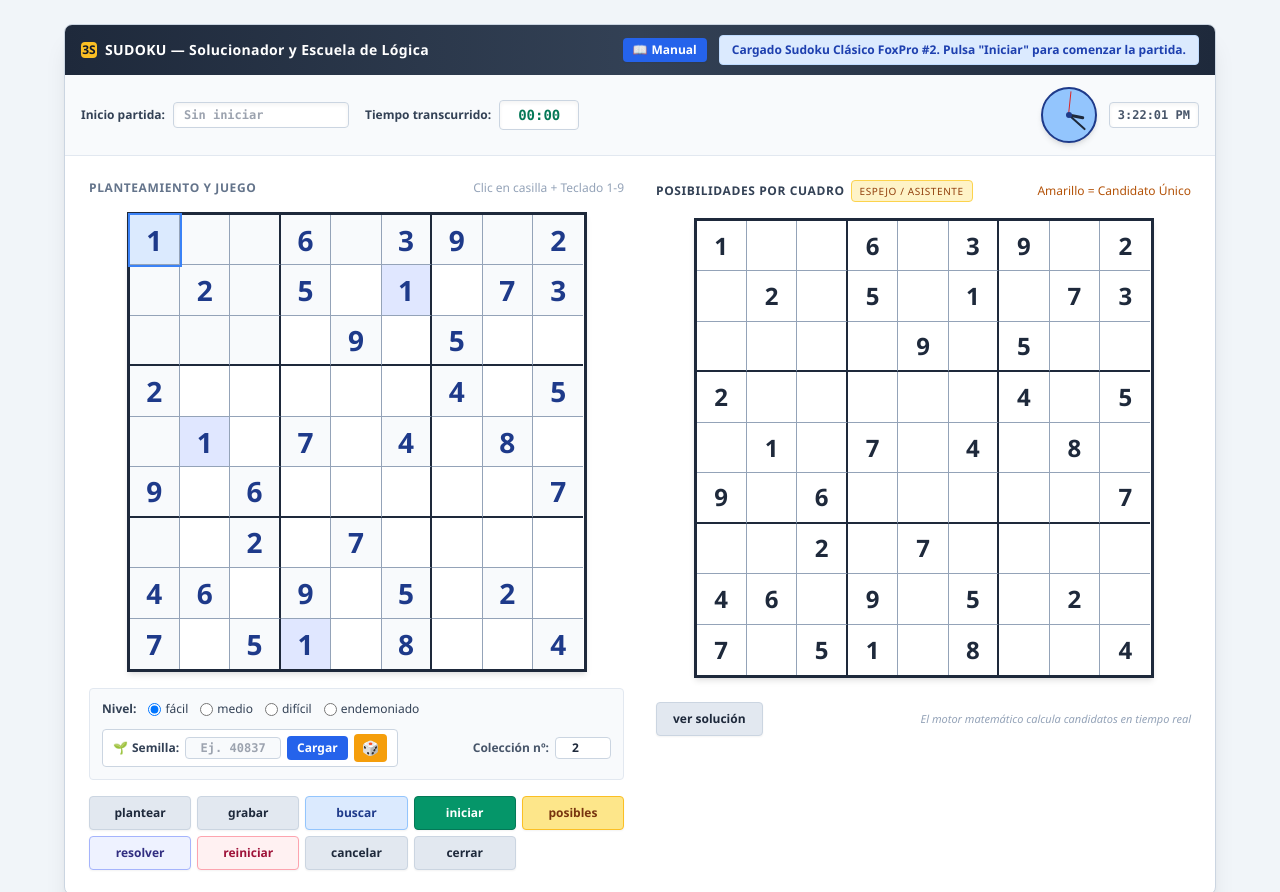
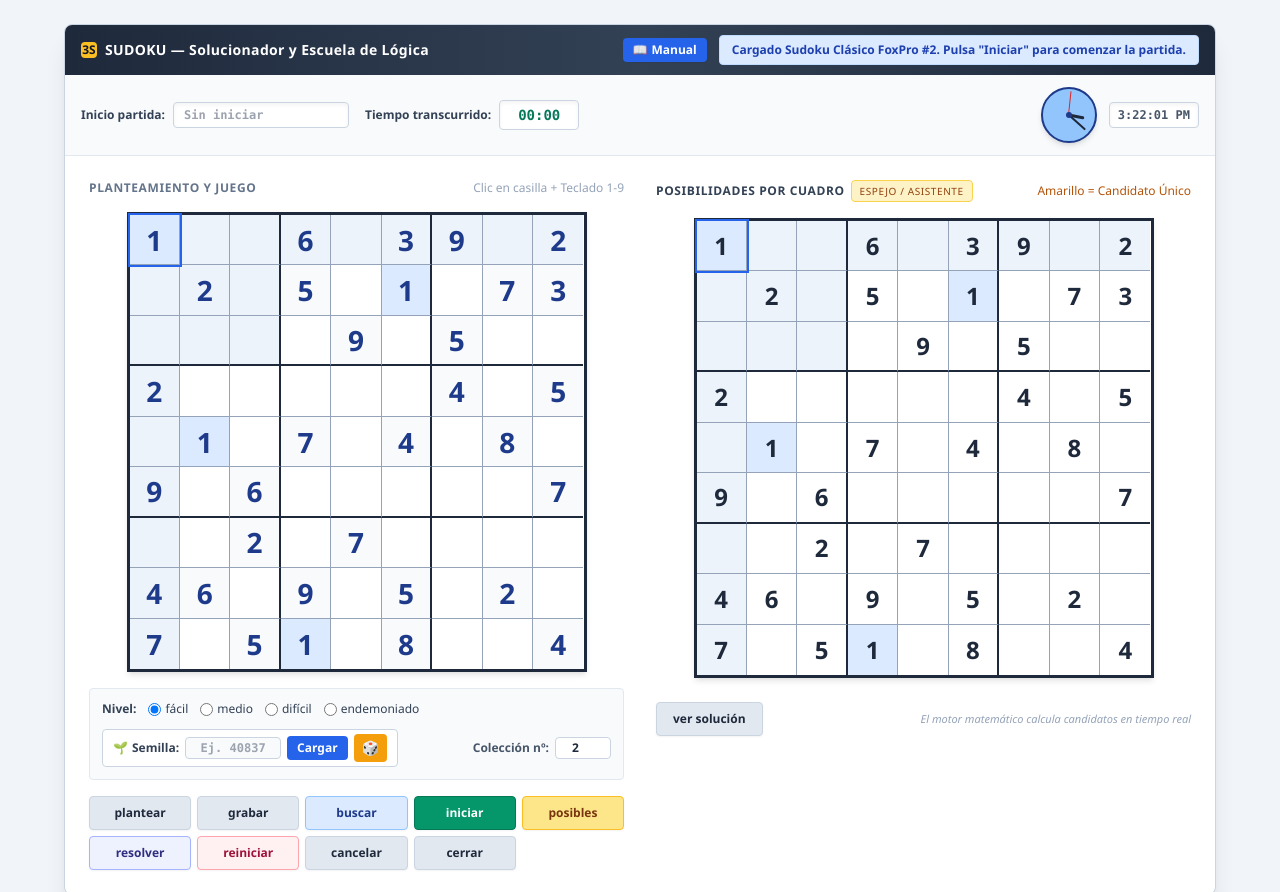
Before and after one commit to guitusol/top-sudoku, a plain HTML site: page index.html in a window 1280 px wide. Shown: the top 892 px of the page. Drawn offline with nearby package versions, Linux system fonts and the light colour scheme.

Commit message:
CHANGE: Sombreado tenue en fila, columna y region 3x3 de la celda activa con reflejo en ambos tableros

```diff
--- a/css/styles.css
+++ b/css/styles.css
@@ -76,18 +76,25 @@ body {
   font-weight: 600;
 }
 
-.sudoku-cell.selected {
-  background-color: var(--cell-selected) !important;
-  outline: 2px solid #3b82f6;
+/* Celda actualmente seleccionada (foco) */
+.sudoku-cell.selected,
+.possibility-cell.selected {
+  background-color: #bfdbfe !important;
+  outline: 2.5px solid #2563eb;
   z-index: 10;
 }
 
-.sudoku-cell.highlight-axis {
-  background-color: #f8fafc;
+/* Sombreado muy tenue de fila, columna y caja 3x3 */
+.sudoku-cell.highlight-axis,
+.possibility-cell.highlight-axis {
+  background-color: #edf3fa !important;
 }
 
-.sudoku-cell.same-number {
-  background-color: #e0e7ff;
+/* Casillas con el mismo número que la celda activa */
+.sudoku-cell.same-number,
+.possibility-cell.same-number {
+  background-color: #dbeafe !important;
+  font-weight: 700;
 }
 
 .sudoku-cell.cell-error {
--- a/index.html
+++ b/index.html
@@ -8,7 +8,7 @@
   <meta name="theme-color" content="#1e293b">
   <link rel="icon" type="image/svg+xml" href="icons/icon-192.svg">
   <script src="https://cdn.tailwindcss.com"></script>
-  <link rel="stylesheet" href="css/styles.css">
+  <link rel="stylesheet" href="css/styles.css?v=1.2">
 </head>
 <body class="bg-slate-100 min-h-screen text-slate-800 antialiased flex flex-col items-center p-2 sm:p-4 md:p-6">
 
@@ -304,6 +304,6 @@
   </footer>
 
   <!-- Scripts -->
-  <script type="module" src="js/app.js?v=1.1"></script>
+  <script type="module" src="js/app.js?v=1.2"></script>
 </body>
 </html>
--- a/js/app.js
+++ b/js/app.js
@@ -236,6 +236,9 @@ class SudokuApp {
         cell.className = 'possibility-cell';
         cell.dataset.row = r;
         cell.dataset.col = c;
+        cell.addEventListener('click', () => {
+          this.selectCell(r, c);
+        });
         this.dom.rightBoard.appendChild(cell);
       }
     }
@@ -250,9 +253,11 @@ class SudokuApp {
 
   updateHighlights() {
     const leftCells = this.dom.leftBoard.querySelectorAll('.sudoku-cell');
+    const rightCells = this.dom.rightBoard?.querySelectorAll('.possibility-cell') || [];
     const selectedVal = this.playGrid[this.selectedRow][this.selectedCol];
 
-    leftCells.forEach(cell => {
+    const applyHighlightsToCellList = (cells) => {
+      cells.forEach(cell => {
         const r = parseInt(cell.dataset.row, 10);
         const c = parseInt(cell.dataset.col, 10);
 
@@ -262,6 +267,7 @@ class SudokuApp {
           cell.classList.add('selected');
         } else if (r === this.selectedRow || c === this.selectedCol ||
                   (Math.floor(r / 3) === Math.floor(this.selectedRow / 3) && Math.floor(c / 3) === Math.floor(this.selectedCol / 3))) {
+          // Sombra muy tenue en fila, columna y región 3x3
           cell.classList.add('highlight-axis');
         }
 
@@ -269,6 +275,12 @@ class SudokuApp {
           cell.classList.add('same-number');
         }
       });
+    };
+
+    applyHighlightsToCellList(leftCells);
+    if (rightCells.length > 0) {
+      applyHighlightsToCellList(rightCells);
+    }
   }
 
   /**
@@ -294,8 +306,8 @@ class SudokuApp {
       }
     });
 
+    this.updateRightBoardDisplay();
     this.updateHighlights();
-    this.updateRightBoardDisplay();
   }
 
   /**
```
Lines whose indentation alone changed are shown as unchanged.
